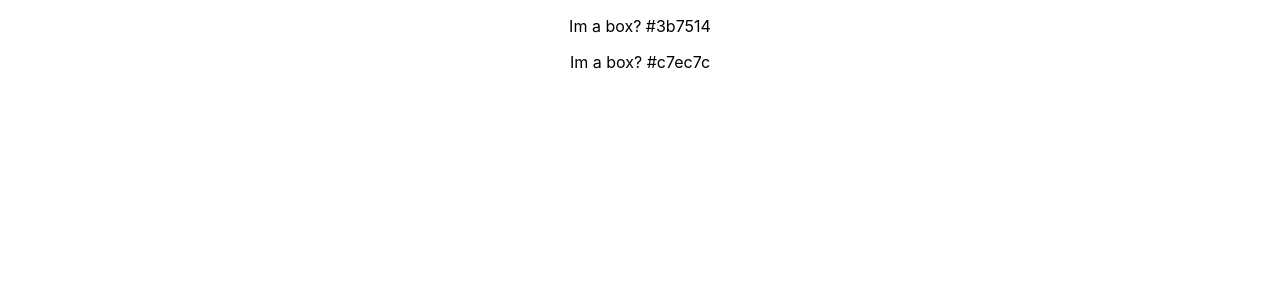
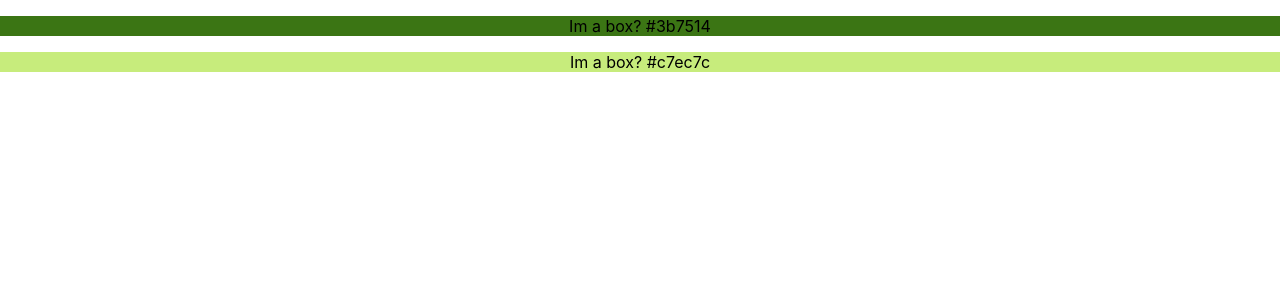
Before and after one commit to xyzarivera/ichigo-fe, a React (Create React App) app: page / in a window 1280 px wide. Shown: the top 300 px of the page. Built offline with nearby package versions, Linux system fonts and the light colour scheme.

Commit message:
display colors

```diff
--- a/src/components/Box.tsx
+++ b/src/components/Box.tsx
@@ -5,10 +5,15 @@ interface IAppProps {
   onClick: (num: number) => void;
 }
 
+export const defaultDivStyle: React.CSSProperties = {};
+
 const App: React.FunctionComponent<IAppProps> = (props) => {
   const { color, onClick } = props;
   return (
-    <div onClick={() => onClick(9)}>
+    <div
+      onClick={() => onClick(9)}
+      style={{ ...defaultDivStyle, backgroundColor: color }}
+    >
       <p>Im a box? {color}</p>
     </div>
   );
```
